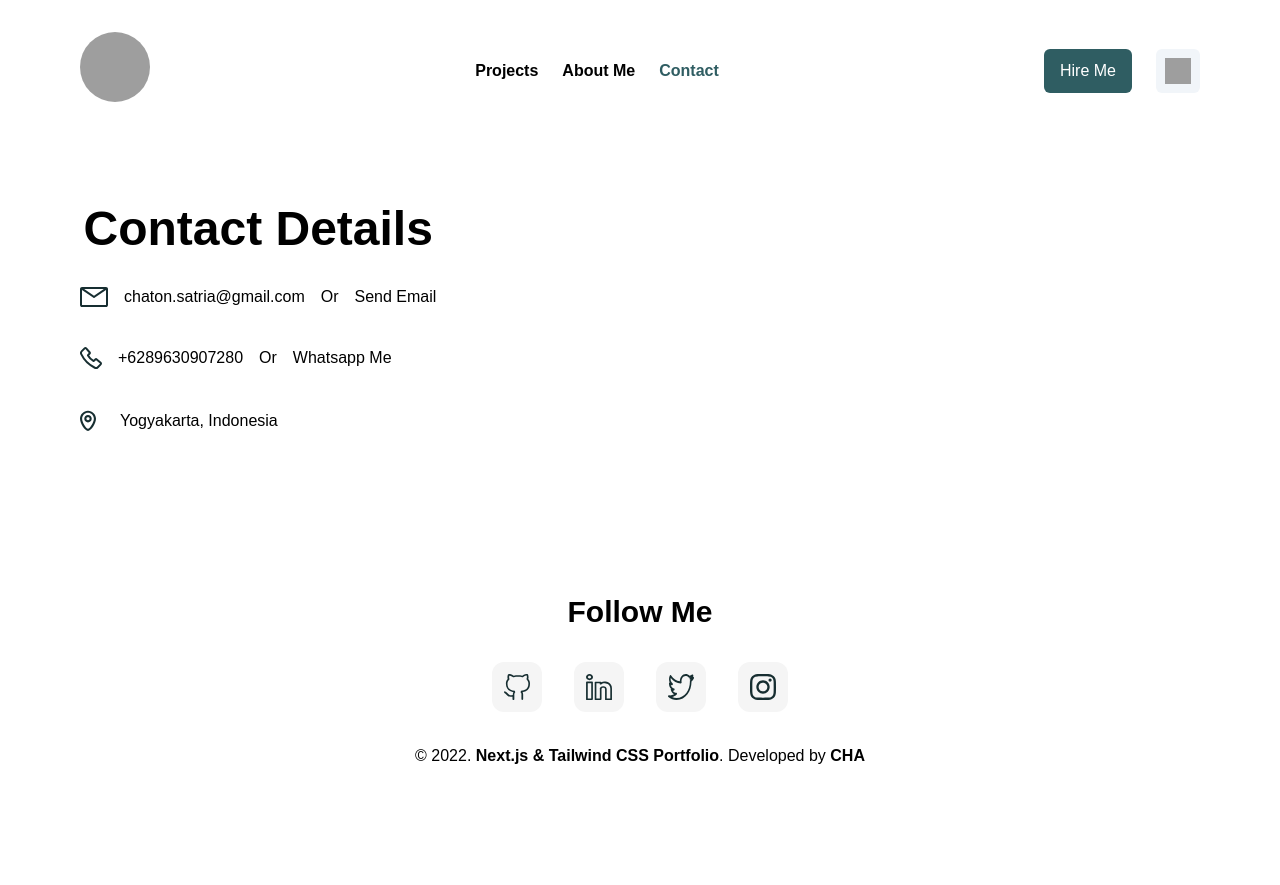
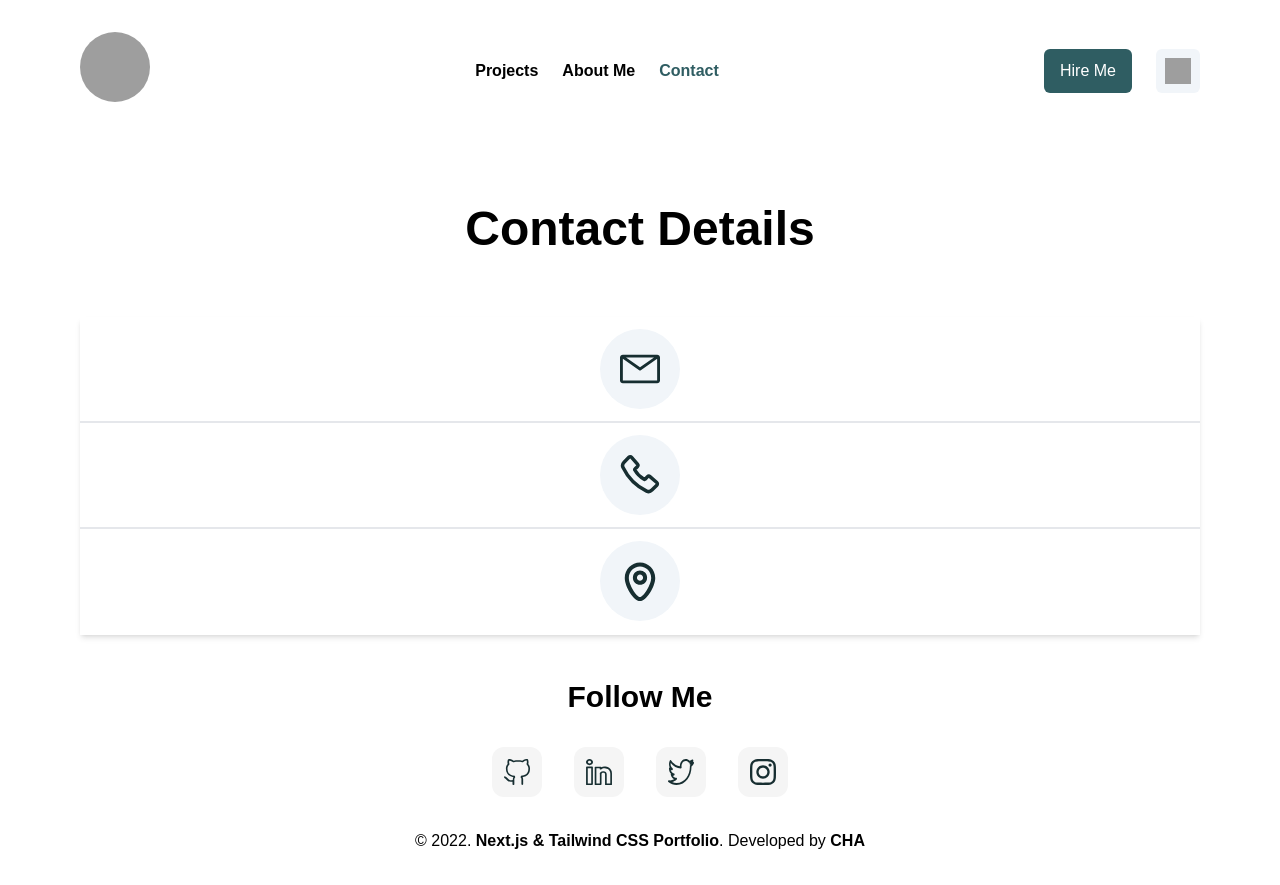
Before and after one commit to chatonsatria/portfolio, a Next.js app: page /contact in a window 1280 px wide. Before the commit the page ends 800 px from the top, so only its background shows below. Built offline with nearby package versions, Linux system fonts and the light colour scheme; grey boxes are pictures that could not be loaded.

Commit message:
update contact

```diff
--- a/components/atom/buttons/ButtonDownload.tsx
+++ b/components/atom/buttons/ButtonDownload.tsx
@@ -1,3 +1,5 @@
+import Link from "next/link";
+
 export default function ButtonDownload(
   props: Partial<{
     buttonText: string;
@@ -5,6 +7,8 @@ export default function ButtonDownload(
 ) {
   const { buttonText } = props;
   return (
+    <Link href="https://drive.google.com/file/d/1r4YkO--DW43WKpnknuOSVq-nKg8MVd8A/view?usp=sharing">
+      <a target="_blank">
         <button className="flex w-40 h-11 justify-center items-center bg-[#F5F5F5] hover:bg-[#2F5D62] font-semibold text-[#2F5D62] hover:text-white border-2 focus:border-2 focus:border-[#2F5D62] rounded-md transition-all duration-500">
           <svg
             xmlns="http://www.w3.org/2000/svg"
@@ -25,5 +29,7 @@ export default function ButtonDownload(
           </svg>
           {buttonText}
         </button>
+      </a>
+    </Link>
   );
 }
--- a/components/organisms/about/Introduction.tsx
+++ b/components/organisms/about/Introduction.tsx
@@ -108,7 +108,7 @@ export default function Introduction() {
         </p>
         <ul>
           <li className="font-semibold text-lg text-[#13282B] dark:text-white">
-            Institutions that give me confidence:
+            Institutions:
           </li>
           <li>UPN "Veteran" Yogyakarta</li>
         </ul>
@@ -119,7 +119,7 @@ export default function Introduction() {
           <li>Web Programming</li>
           <li>Frontend Development</li>
           <li>Team Works</li>
-          <li>Keep Learning</li>
+          <li>Many More and Keep Learning</li>
         </ul>
       </div>
     </section>
--- a/components/organisms/about/index.tsx
+++ b/components/organisms/about/index.tsx
@@ -21,19 +21,11 @@ export default function About() {
         </div>
         <div className="flex flex-col w-full lg:w-3/4 gap-y-4 mt-11 lg:mt-0">
           <p>
-            Lorem ipsum dolor sit amet consectetur adipisicing elit.
-            Necessitatibus molestias sint cum cumque nulla dolorem placeat,
-            perferendis quo sit asperiores nisi cupiditate quibusdam laudantium
-            accusamus corporis vel rem? Asperiores sunt, aperiam quaerat
-            voluptatem veniam consequatur inventore dignissimos deleniti
-            adipisci temporibus sit recusandae accusantium molestiae at commodi
-            et minima explicabo! Hic quae magnam quia vitae labore sunt nisi,
-            necessitatibus laudantium amet ad eum repellat minus expedita
-            numquam? Sunt, porro optio. Laboriosam quas, reprehenderit
-            repudiandae architecto ducimus minus repellendus assumenda fugit sed
-            non sapiente ipsa aliquid autem sit nulla ab veniam sunt. Tenetur
-            repellendus vel, aliquam voluptatum reiciendis modi unde? Sed,
-            ullam?
+            Graduate of informatics, web development enthusiast, and likes to
+            learn new things. With a year of experience specializing in
+            front-end development. Experienced in developing client-side
+            software applications using HTML, CSS, Javascript, ReactJS, and
+            NextJS.
           </p>
           <p>
             Lorem ipsum dolor sit amet consectetur adipisicing elit.
--- a/components/organisms/contact/index.tsx
+++ b/components/organisms/contact/index.tsx
@@ -2,46 +2,88 @@ import Link from "next/link";
 import { useState } from "react";
 
 export default function Contact() {
+  const [toggle, setToggle] = useState(false);
+  const [toggleId, setToggleId] = useState<number>();
+  const toggleHandler = (id: number) => {
+    if (toggleId === id) {
+      setToggle(false);
+      setToggleId(0);
+    } else {
+      setToggle(true);
+      setToggleId(id);
+    }
+  };
   return (
-    <section className="inline-flex items-center gap-x-8">
+    <section className="flex flex-col items-center gap-y-8">
       {/* contact details */}
-      <div className="flex flex-col gap-y-8">
-        <ul>
-          <li
+      <p
         data-aos="fade-right"
-            className="text-center font-semibold text-5xl mb-8"
+        className="font-semibold text-3xl md:text-5xl mb-8"
       >
         Contact Details
-          </li>
-          <li className="inline-flex gap-x-4 items-center">
+      </p>
+      <div className="w-full shadow-md cursor-pointer">
+        {/* email */}
+        <div
+          onClick={() => toggleHandler(1)}
+          className={`${
+            toggle && toggleId === 1 ? "h-[170px]" : "h-[106px]"
+          } dark:bg-[#172e31] border-b-2 dark:border-[#13282B] transition-height items-center overflow-clip flex flex-col gap-y-4 p-3 rounded-t-md`}
+        >
+          <p
+            className={`${
+              toggleId === 1 ? "text-[#2F5D62]" : "text-black dark:text-white"
+            } font-semibold text-lg`}
+          >
+            <div className="flex w-20 h-20 rounded-full bg-slate-100 dark:bg-[#13282B] text-[#172e31] dark:text-white">
               <svg
-              className="dark:text-[#F5F5F5] text-[#172e31]"
-              width="28"
-              height="20"
+                className="w-10 h-10 m-auto"
+                width="24"
+                height="24"
                 viewBox="0 0 28 20"
                 fill="none"
                 xmlns="http://www.w3.org/2000/svg"
               >
                 <path
-                d="M26 0H2C1.46957 0 0.960859 0.210714 0.585786 0.585786C0.210714 0.960859 0 1.46957 0 2V18C0 18.5304 0.210714 19.0391 0.585786 19.4142C0.960859 19.7893 1.46957 20 2 20H26C26.5304 20 27.0391 19.7893 27.4142 19.4142C27.7893 19.0391 28 18.5304 28 18V2C28 1.46957 27.7893 0.960859 27.4142 0.585786C27.0391 0.210714 26.5304 0 26 0V0ZM23.8 2L14 8.78L4.2 2H23.8ZM2 18V2.91L13.43 10.82C13.5974 10.9361 13.7963 10.9984 14 10.9984C14.2037 10.9984 14.4026 10.9361 14.57 10.82L26 2.91V18H2Z"
+                  d="M26 0H2C1.46957 0 0.960859 0.210714 0.585786 0.585786C0.210714 0.960859 0 1.46957 0 2V18C0 18.5304 0.210714 19.0391 0.585786 19.4142C0.960859 19.7893 1.46957 20 2 20H26C26.5304 20 27.0391 19.7893 27.4142 19.4142C27.7893 19.0391 28 18.5304 28 18V2C28 1.46957 27.7893 0.960859 27.4142 0.585786C27.0391 0.210714 26.5304 0 26 0ZM23.8 2L14 8.78L4.2 2H23.8ZM2 18V2.91L13.43 10.82C13.5974 10.9361 13.7963 10.9984 14 10.9984C14.2037 10.9984 14.4026 10.9361 14.57 10.82L26 2.91V18H2Z"
                   fill="currentColor"
+                  strokeWidth="2"
+                  strokeLinecap="round"
+                  strokeLinejoin="round"
                 />
               </svg>
+            </div>
+          </p>
+          <div className="inline-flex gap-x-3 items-center font-semibold text-sm md:text-lg">
             <p>chaton.satria@gmail.com</p>
-            <p>Or</p>
-            <Link href="https://mail.google.com/mail/?view=cm&fs=1&tf=1&to=chaton.satria@gmail.com&su=hiring&body=body">
+            <p>|</p>
+            <Link
+              href="https://mail.google.com/mail/?view=cm&fs=1&tf=1&to=chaton.satria@gmail.com&su=Job Offer&body=Hallo Chaton Satria Yudhystira,
+            We Would like to inform you that . . . ."
+            >
               <a target="_blank">
-                <button>Send Email</button>
+                <button>send an e-mail</button>
               </a>
             </Link>
-          </li>
-        </ul>
-        <ul>
-          <li className="inline-flex gap-x-4 items-center">
+          </div>
+        </div>
+        {/* phone */}
+        <div
+          onClick={() => toggleHandler(2)}
+          className={`${
+            toggle && toggleId === 2 ? "h-[170px]" : "h-[106px]"
+          } dark:bg-[#172e31] border-b-2 dark:border-[#13282B] transition-height items-center overflow-clip flex flex-col gap-y-4 p-3`}
+        >
+          <p
+            className={`${
+              toggleId === 2 ? "text-[#2F5D62]" : "text-black dark:text-white"
+            } font-semibold text-lg`}
+          >
+            <div className="flex w-20 h-20 rounded-full bg-slate-100 dark:bg-[#13282B] text-[#172e31] dark:text-white">
               <svg
-              className="dark:text-[#F5F5F5] text-[#172e31]"
-              width="22"
-              height="23"
+                className="w-10 h-10 m-auto"
+                width="24"
+                height="24"
                 viewBox="0 0 22 23"
                 fill="none"
                 xmlns="http://www.w3.org/2000/svg"
@@ -54,22 +96,38 @@ export default function Contact() {
                   strokeLinejoin="round"
                 />
               </svg>
-
+            </div>
+          </p>
+          <div className="inline-flex gap-x-3 items-center font-semibold text-sm md:text-lg">
             <p>+6289630907280</p>
-            <p>Or</p>
-            <Link href="https://mail.google.com/mail/?view=cm&fs=1&tf=1&to=chaton.satria@gmail.com&su=hiring&body=body">
+            <p>|</p>
+            <Link
+              href="https://wa.me/6289630907280?text=Hallo Chaton Satria Yudhystira,
+              We Would like to inform you that . . . ."
+            >
               <a target="_blank">
-                <button>Whatsapp Me</button>
+                <button>send a message</button>
               </a>
             </Link>
-          </li>
-        </ul>
-        <ul>
-          <li className="inline-flex gap-x-4 items-center">
+          </div>
+        </div>
+        {/* address */}
+        <div
+          onClick={() => toggleHandler(3)}
+          className={`${
+            toggle && toggleId === 3 ? "h-[170px]" : "h-[106px]"
+          } dark:bg-[#172e31] transition-height items-center overflow-clip flex flex-col gap-y-4 p-3 rounded-b-md`}
+        >
+          <p
+            className={`${
+              toggleId === 3 ? "text-[#2F5D62]" : "text-black dark:text-white"
+            } font-semibold text-lg`}
+          >
+            <div className="flex w-20 h-20 rounded-full bg-slate-100 dark:bg-[#13282B] text-[#172e31] dark:text-white">
               <svg
-              className="mr-2 dark:text-[#F5F5F5] text-[#172e31]"
-              width="16"
-              height="21"
+                className="w-10 h-10 m-auto"
+                width="24"
+                height="24"
                 viewBox="0 0 16 21"
                 fill="none"
                 xmlns="http://www.w3.org/2000/svg"
@@ -77,28 +135,23 @@ export default function Contact() {
                 <path
                   fillRule="evenodd"
                   clipRule="evenodd"
-                d="M7.99994 12.4667C8.99008 12.4667 9.93966 12.0733 10.6398 11.3732C11.3399 10.6731 11.7333 9.72348 11.7333 8.73333C11.7333 7.74319 11.3399 6.7936 10.6398 6.09347C9.93966 5.39333 8.99008 5 7.99994 5C7.00979 5 6.06021 5.39333 5.36007 6.09347C4.65993 6.7936 4.2666 7.74319 4.2666 8.73333C4.2666 9.72348 4.65993 10.6731 5.36007 11.3732C6.06021 12.0733 7.00979 12.4667 7.99994 12.4667V12.4667ZM7.99994 7.13333C8.42428 7.13333 8.83125 7.3019 9.13131 7.60196C9.43136 7.90202 9.59994 8.30899 9.59994 8.73333C9.59994 9.15768 9.43136 9.56465 9.13131 9.8647C8.83125 10.1648 8.42428 10.3333 7.99994 10.3333C7.57559 10.3333 7.16862 10.1648 6.86856 9.8647C6.56851 9.56465 6.39994 9.15768 6.39994 8.73333C6.39994 8.30899 6.56851 7.90202 6.86856 7.60196C7.16862 7.3019 7.57559 7.13333 7.99994 7.13333Z"
+                  d="M7.99994 12.4667C8.99008 12.4667 9.93966 12.0733 10.6398 11.3732C11.3399 10.6731 11.7333 9.72347 11.7333 8.73333C11.7333 7.74319 11.3399 6.7936 10.6398 6.09347C9.93966 5.39333 8.99008 5 7.99994 5C7.00979 5 6.06021 5.39333 5.36007 6.09347C4.65993 6.7936 4.2666 7.74319 4.2666 8.73333C4.2666 9.72347 4.65993 10.6731 5.36007 11.3732C6.06021 12.0733 7.00979 12.4667 7.99994 12.4667ZM7.99994 7.13333C8.42428 7.13333 8.83125 7.3019 9.13131 7.60196C9.43136 7.90202 9.59994 8.30899 9.59994 8.73333C9.59994 9.15768 9.43136 9.56465 9.13131 9.8647C8.83125 10.1648 8.42428 10.3333 7.99994 10.3333C7.57559 10.3333 7.16862 10.1648 6.86856 9.8647C6.56851 9.56465 6.39994 9.15768 6.39994 8.73333C6.39994 8.30899 6.56851 7.90202 6.86856 7.60196C7.16862 7.3019 7.57559 7.13333 7.99994 7.13333Z"
                   fill="currentColor"
                 />
                 <path
                   fillRule="evenodd"
                   clipRule="evenodd"
-                d="M0 8.8646C0 13.3905 4.67413 21.0001 8 21.0001C11.3259 21.0001 16 13.3905 16 8.8646C16 4.3782 12.4224 0.733398 8 0.733398C3.5776 0.733398 0 4.3782 0 8.8646ZM13.8667 8.8646C13.8667 12.3633 9.872 18.8667 8 18.8667C6.128 18.8667 2.13333 12.3633 2.13333 8.8646C2.13333 5.54727 4.7648 2.86673 8 2.86673C11.2352 2.86673 13.8667 5.54727 13.8667 8.8646V8.8646Z"
+                  d="M0 8.8646C0 13.3905 4.67413 21.0001 8 21.0001C11.3259 21.0001 16 13.3905 16 8.8646C16 4.3782 12.4224 0.733398 8 0.733398C3.5776 0.733398 0 4.3782 0 8.8646ZM13.8667 8.8646C13.8667 12.3633 9.872 18.8667 8 18.8667C6.128 18.8667 2.13333 12.3633 2.13333 8.8646C2.13333 5.54727 4.7648 2.86673 8 2.86673C11.2352 2.86673 13.8667 5.54727 13.8667 8.8646Z"
                   fill="currentColor"
                 />
               </svg>
-            <p>Yogyakarta, Indonesia</p>
-          </li>
-        </ul>
+            </div>
+          </p>
+          <p className="mt-2 font-semibold text-sm md:text-lg">
+            Yogyakarta, Indonesia
+          </p>
+        </div>
       </div>
     </section>
   );
 }
-{
-  /* <div className="inline-flex w-full gap-x-8 justify-center mt-8">
-        <Link href="https://mail.google.com/mail/?view=cm&fs=1&tf=1&to=chaton.satria@gmail.com&su=hiring&body=body">
-          <a target="_blank">Title</a>
-        </Link>
-        <p>Email : chaton.satria@gmail.com</p>
-      </div> */
-}
--- a/components/organisms/footer/index.tsx
+++ b/components/organisms/footer/index.tsx
@@ -12,7 +12,7 @@ export default function Footer() {
         {/* git */}
         <Link href="https://github.com/chatonsatria">
           <a target={"_blank"}>
-            <div className="flex p-3 rounded-xl cursor-pointer text-[#172e31] dark:text-white hover:text-white hover:dark:text-[#172e31] bg-[#F5F5F5] dark:bg-[#172e31] hover:bg-[#172e31] hover:dark:bg-[#F5F5F5] transition-all">
+            <div className="flex p-3 rounded-xl cursor-pointer text-[#172e31] dark:text-white hover:text-white hover:dark:text-[#172e31] bg-[#F5F5F5] dark:bg-[#172e31] hover:bg-[#172e31] hover:dark:bg-[#F5F5F5] transition-colors">
               <svg
                 width="26"
                 height="26"
@@ -28,7 +28,7 @@ export default function Footer() {
         {/* linkedin */}
         <Link href="https://www.linkedin.com/in/chaton-satria-yudhystira-a71660203/">
           <a target={"_blank"}>
-            <div className="flex p-3 rounded-xl cursor-pointer text-[#172e31] dark:text-white hover:text-white hover:dark:text-[#172e31] bg-[#F5F5F5] dark:bg-[#172e31] hover:bg-[#172e31] hover:dark:bg-[#F5F5F5] transition-all">
+            <div className="flex p-3 rounded-xl cursor-pointer text-[#172e31] dark:text-white hover:text-white hover:dark:text-[#172e31] bg-[#F5F5F5] dark:bg-[#172e31] hover:bg-[#172e31] hover:dark:bg-[#F5F5F5] transition-colors">
               <svg
                 width="26"
                 height="26"
@@ -44,7 +44,7 @@ export default function Footer() {
         {/* twitter */}
         <Link href="https://twitter.com/aritsyhduy">
           <a target={"_blank"}>
-            <div className="flex p-3 rounded-xl cursor-pointer text-[#172e31] dark:text-white hover:text-white hover:dark:text-[#172e31] bg-[#F5F5F5] dark:bg-[#172e31] hover:bg-[#172e31] hover:dark:bg-[#F5F5F5] transition-all">
+            <div className="flex p-3 rounded-xl cursor-pointer text-[#172e31] dark:text-white hover:text-white hover:dark:text-[#172e31] bg-[#F5F5F5] dark:bg-[#172e31] hover:bg-[#172e31] hover:dark:bg-[#F5F5F5] transition-colors">
               <svg
                 width="26"
                 height="26"
@@ -60,7 +60,7 @@ export default function Footer() {
         {/* instagram */}
         <Link href="https://www.instagram.com/martinus_chaton/">
           <a target={"_blank"}>
-            <div className="flex p-3 rounded-xl cursor-pointer text-[#172e31] dark:text-white hover:text-white hover:dark:text-[#172e31] bg-[#F5F5F5] dark:bg-[#172e31] hover:bg-[#172e31] hover:dark:bg-[#F5F5F5] transition-all">
+            <div className="flex p-3 rounded-xl cursor-pointer text-[#172e31] dark:text-white hover:text-white hover:dark:text-[#172e31] bg-[#F5F5F5] dark:bg-[#172e31] hover:bg-[#172e31] hover:dark:bg-[#F5F5F5] transition-colors">
               <svg
                 width="26"
                 height="26"
--- a/components/organisms/navbar/DropdownMenu.tsx
+++ b/components/organisms/navbar/DropdownMenu.tsx
@@ -19,7 +19,10 @@ export default function DropdownMenu(props: { toggle: boolean }) {
         <div className="border-b-2 dark:border-[#152C2F] pb-2">
           <CustomLink title="Contact" href="/contact" />
         </div>
-        <Link href="https://mail.google.com/mail/?view=cm&fs=1&tf=1&to=chaton.satria@gmail.com&su=hiring&body=body">
+        <Link
+          href="https://mail.google.com/mail/?view=cm&fs=1&tf=1&to=chaton.satria@gmail.com&su=Job Offer&body=Hallo Chaton Satria Yudhystira,
+            We Would like to inform you that . . . ."
+        >
           <a target="_blank">
             <ButtonPrimary
               onClick={() => console.log("hire me")}
--- a/components/organisms/navbar/index.tsx
+++ b/components/organisms/navbar/index.tsx
@@ -19,7 +19,10 @@ export default function Navbar() {
         </div>
         <div className="inline-flex gap-x-6 items-center">
           <div className="hidden md:block">
-            <Link href="https://mail.google.com/mail/?view=cm&fs=1&tf=1&to=chaton.satria@gmail.com&su=Job Offering">
+            <Link
+              href="https://mail.google.com/mail/?view=cm&fs=1&tf=1&to=chaton.satria@gmail.com&su=Job Offer&body=Hallo Chaton Satria Yudhystira,
+            We Would like to inform you that . . . ."
+            >
               <a target="_blank">
                 <ButtonPrimary
                   onClick={() => console.log("hire me")}
```
Lines whose indentation alone changed are shown as unchanged.
